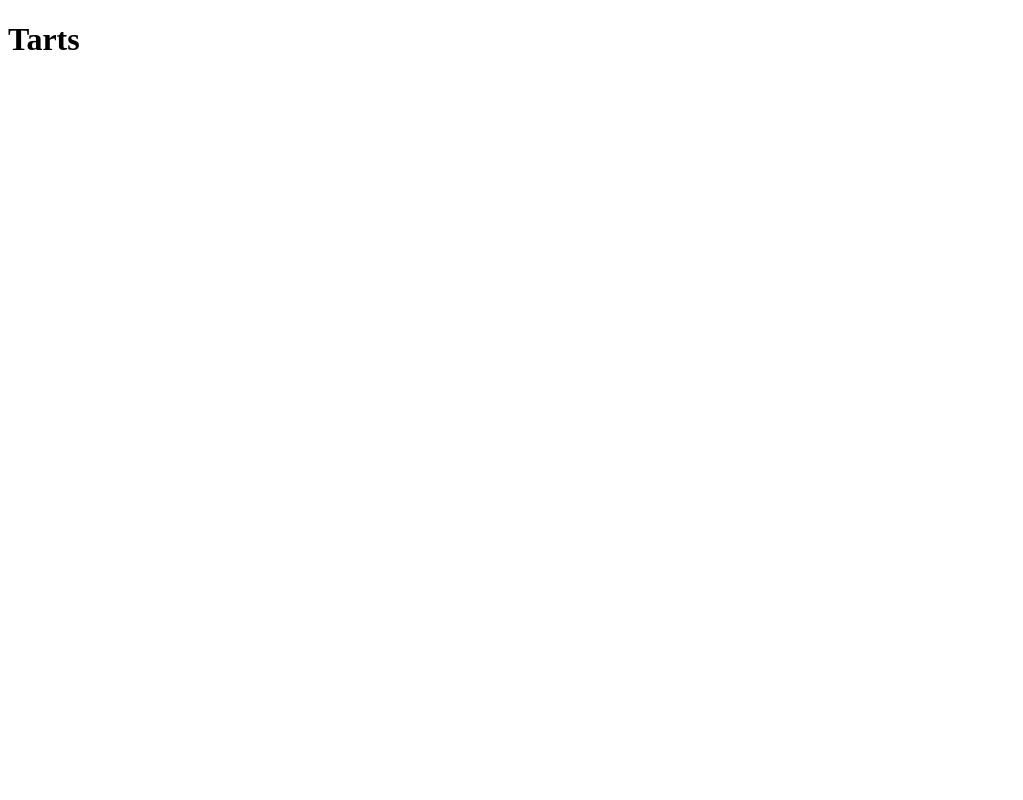
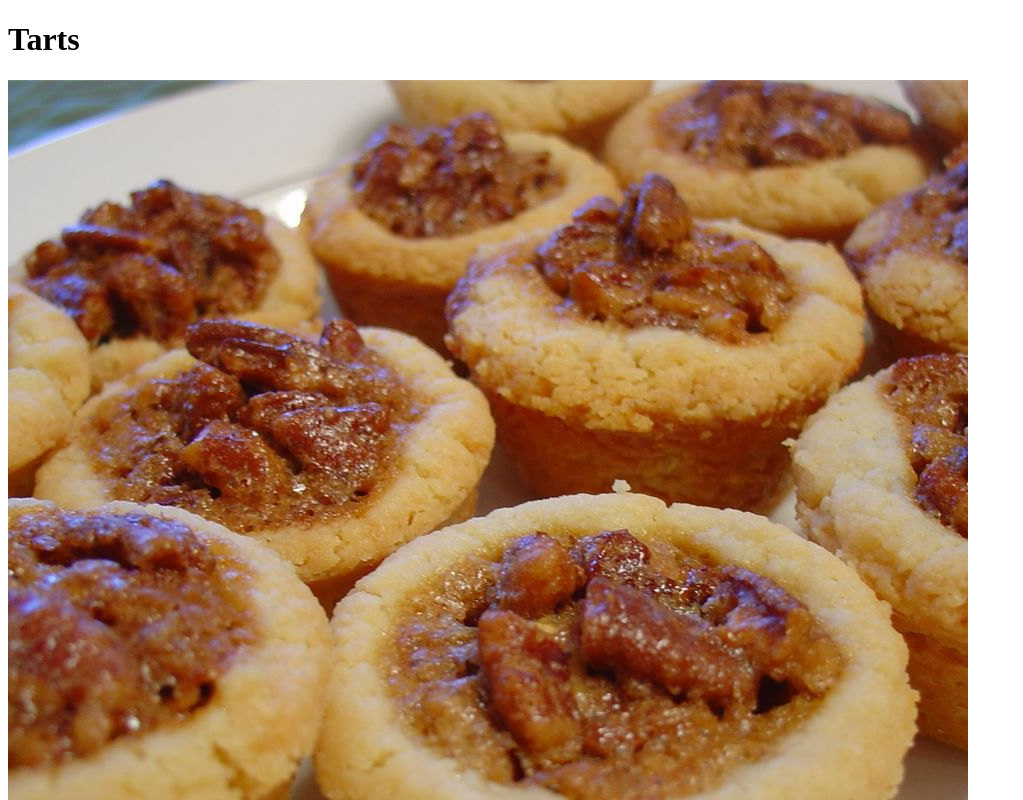
Before and after one commit to warrenflewellen/odin-recipes, a plain HTML site: page recipes/tarts.html in a window 1280 px wide. Shown: the top 800 px of the page, without its empty margins (0-1023 px from the left). Drawn offline with Linux system fonts and the light colour scheme.

Commit message:
Added image of tarts

```diff
--- a/recipes/tarts.html
+++ b/recipes/tarts.html
@@ -8,5 +8,6 @@
 </head>
 <body>
     <h1>Tarts</h1>
+    <img src="../images/tarts.jpg" alt="">
 </body>
 </html>
```
